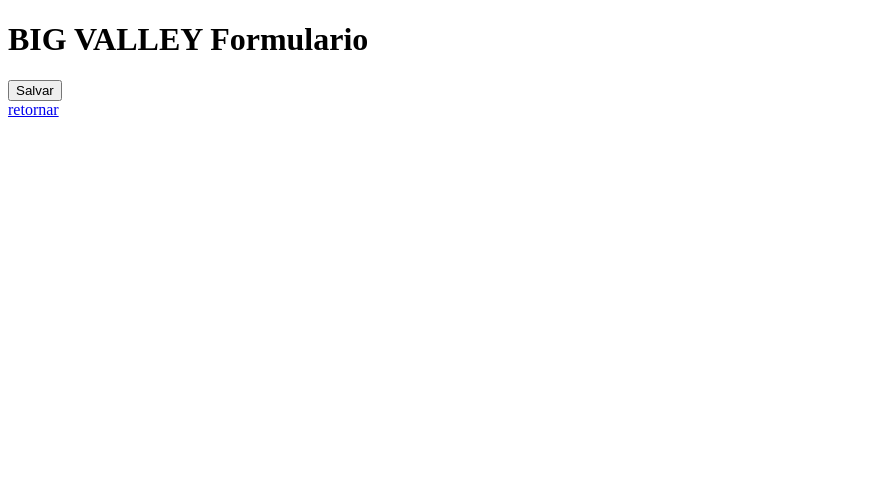
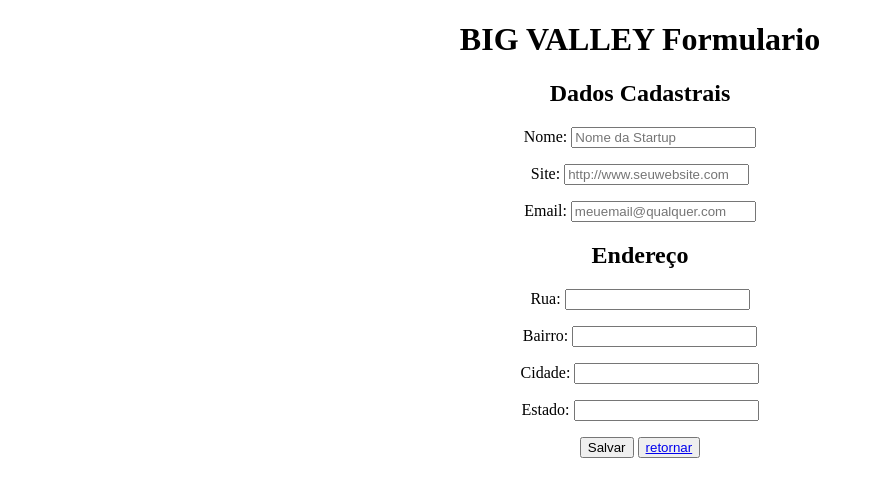
Before and after one commit to Eulleraang12/BigValley_mapping, a Django app: page /formulario/ in a window 1280 px wide. Shown: the top 497 px of the page, without its empty margins (0-874 px from the left). Run offline with Django 3.2, Linux system fonts and the light colour scheme; parts of the project's set-up code (start-up, migrations or seed data) failed here and were passed over.

Commit message:
Criação dos Fields e salve

```diff
--- a/BigV_app_map/forms.py
+++ b/BigV_app_map/forms.py
@@ -1,7 +1,26 @@
 from django.forms import ModelForm
-from BigV_app_map.models import *
+from django import forms
+from BigV_app_map.models import Dados_Mapeamento, Endereco
+from django.forms.widgets import TextInput
 
-class TransacaoForm(ModelForm):
+
+
+class TransacaoForm_Dados(ModelForm):
     class Meta:
         model = Dados_Mapeamento
-        fields = [ 'nome','cnpj','site','email']
+        fields = [ 'nome','cnpj','site','email']                       #valodar CNPJ e Email
+        widgets = {
+            'nome': TextInput(attrs={'placeholder': 'Nome da Startup'}),
+            'cnpj': TextInput(attrs={'placeholder': ' xx.xxx.xxx/xxxx-xx'}),
+            'site': TextInput(attrs={'placeholder': 'http://www.seuwebsite.com'}),
+            'email': TextInput(attrs={'placeholder': 'meuemail@qualquer.com'}),
+            }
+
+class TransacaoForm_Endereco(ModelForm):
+
+    class Meta:
+        model = Endereco
+        fields =  ['cep','rua','bairro','cidade','estado']
+        widgets = {
+            'cep': TextInput(attrs={'placeholder': 'xxxxx-xxx'}), ####### fazer Auto preenchimento com CEP
+             }
--- a/BigV_app_map/models.py
+++ b/BigV_app_map/models.py
@@ -1,16 +1,18 @@
 from django.conf import settings
 from django.db import models
-import datetime
+from django.contrib.localflavor.br.models  import BRCNPJField, BRPostalCodeField
+from threading import local
+
+
 
 
 class Dados_Mapeamento(models.Model):
     nome = models.CharField(max_length=100)
-    cnpj = models.CharField(max_length=14) #fazer validação cnpj
-    site = models.URLField(max_length=200)
+    site = models.URLField(max_length=400, blank=True)
+
     email = models.EmailField()
-    # logo = models.ImageField() ### checar a implementação do logo
-    # dt_criacao = models.DateTimeField(auto_now_add = True)
 
+    cnpj = BRCNPJField(null=True,blank=True) #fazer validação cnpj
 
     def __str__(self):
         return self.nome
@@ -18,20 +20,17 @@
     class Meta: # tirar o plural do objeto criado no admin
         verbose_name_plural = "Dados_Mapeamento"
 
-    # nonlocal nome
+
 
 class Endereco(models.Model): #### testando pra ver se o forms assim é melhor armazenado
-    cep = models.CharField(max_length=100) #fazer preenchimento automatico
+    cep = BRPostalCodeField(max_length=9)                                                       #fazer preenchimento automatico
     rua = models.CharField(max_length=100)
     bairro = models.CharField(max_length=100)
     cidade = models.CharField(max_length=100)
-    estado = models.CharField(max_length=100) #fazer como baixa de rolagem
-    # dt_criacao = models.DateTimeField(auto_now_add = True)
+    estado = models.CharField(max_length=100)                                                   #fazer como baixa de rolagem
 
-
-    # def __str__(self):
-    #     global nome
-    #     return self.nome
+    def __str__(self): #melhorar isso
+        return self.cep
 
     class Meta: # tirar o plural do objeto criado no admin
         verbose_name_plural = "Endereco"
--- a/BigV_app_map/templates/env_BigV/formulario.html
+++ b/BigV_app_map/templates/env_BigV/formulario.html
@@ -6,22 +6,22 @@
     <title>Formulário</title>
 </head>
 <body>
-    <h1>
-        BIG VALLEY Formulario
-     </h1>
-     <div>
-        <form method="POST">
-            {% csrf_token %}
+    <center>
+            <h1>       BIG VALLEY Formulario    </h1>
 
-            {{ form }}
+            <form method="POST">
+                {% csrf_token %}
+                <h2> Dados Cadastrais </h2>
+                   {{Dados.as_p}}
 
-            <button type="submit"> Salvar </button>
-        </form>
-     </div>
+                <h2> Endereço </h2>
+                    {{Endereco.as_p}}
 
-     <div>
-         <a href="/"> retornar </a>
-    </div>
+                <button type="submit"> Salvar </button>
+                <button><a href="/"> retornar </a> </button>
+            </form>
+
+    </center>
 
 </body>
 </html>
--- a/BigV_app_map/views.py
+++ b/BigV_app_map/views.py
@@ -1,7 +1,7 @@
 from django.shortcuts import render, redirect
-from BigV_app_map.models import Dados_Mapeamento,Endereco
-from BigV_app_map.forms import TransacaoForm
-# import datetime
+from BigV_app_map.models import Dados_Mapeamento, Endereco
+from BigV_app_map.forms import TransacaoForm_Dados, TransacaoForm_Endereco
+
 
 # Create your views here.
 
@@ -19,21 +19,20 @@
     return  render(request, 'env_BigV/vertentes_map.html')
 
 
+
 def formulario(request):
     data = {}
-    form = TransacaoForm()
 
-    # data['dados'] = Dados_Mapeamento.objects.all()
-    return  render(request, 'env_BigV/formulario.html', data)
+    form_dados = TransacaoForm_Dados(request.POST or None)
 
 
-def validacao_form(request):
-    data = {}
-    form = TransacaoForm(request.POST or None)
+    form_endereco = TransacaoForm_Endereco(request.POST or None)
 
-    if form.is_valid():
-        form.save()
+    if form_dados.is_valid() and form_endereco.is_valid():
+        form_dados.save()
+        form_endereco.save()
         return redirect("url_home")
 
-    data['form'] = form
+    data['Dados'] = form_dados
+    data['Endereco'] = form_endereco
     return render(request, 'env_BigV/formulario.html', data)
--- a/BigV_project/settings.py
+++ b/BigV_project/settings.py
@@ -38,6 +38,7 @@
     'django.contrib.messages',
     'django.contrib.staticfiles',
     'BigV_app_map',
+    'localflavor',
 ]
 
 MIDDLEWARE = [
```
Also changed, not shown: BigV_app_map/admin.py (+11 -3 lines), db.sqlite3, 3 other files.
